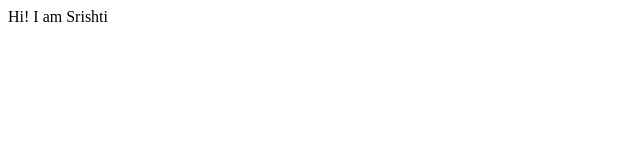
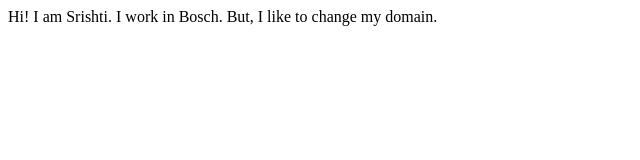
Before and after one commit to s-sinha12/srishti-site, a plain HTML site: page index.html in a window 1280 px wide. Shown: the whole page, without its empty margins (0-640 px from the left). Drawn offline with Linux system fonts and the light colour scheme.

Commit message:
doc: updated index.html

```diff
--- a/index.html
+++ b/index.html
@@ -6,6 +6,7 @@
     <title>Document</title>
 </head>
 <body>
-    Hi! I am Srishti
+    Hi! I am Srishti. I work in Bosch.
+    But, I like to  change my domain.
 </body>
 </html>
```
